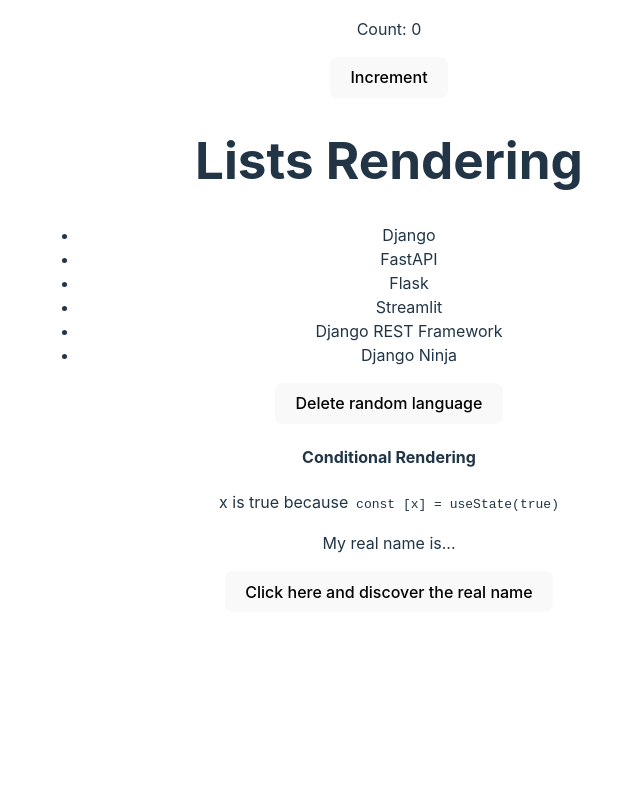
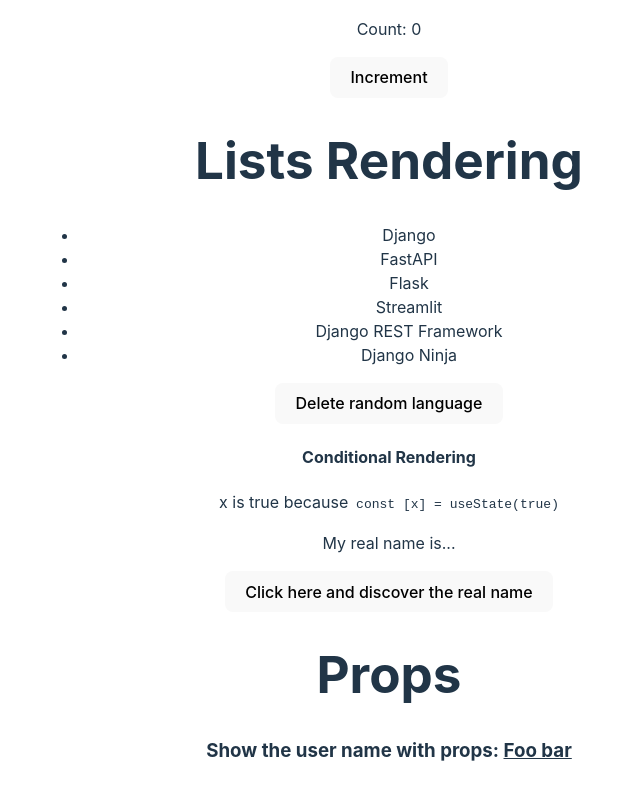
Before and after one commit to uadson/vuejs-course, a React (Vite) app in the folder code/important/: page / in a window 1280 px wide. Shown: the part 1415-2215 px from the top of the page, without its empty margins (251-891 px from the left). Before the commit the page ends 2059 px from the top, so only its background shows below. Built offline with nearby package versions, Linux system fonts and the light colour scheme.

Commit message:
class 15: props

```diff
--- a/code/important/src/App.jsx
+++ b/code/important/src/App.jsx
@@ -4,12 +4,16 @@
 import Hooks from './components/Hooks'
 import ListsRendering from './components/ListsRendering'
 import ConditionalRender from './components/ConditionalRender'
+import Props from './components/Props'
 
 // Styles
 import './App.css'
 
 // Main
 function App() {
+
+  // Props
+  const username = "Foo bar"
 
   return (
     <>
@@ -19,6 +23,7 @@
         < Hooks />
         < ListsRendering />
         < ConditionalRender />
+        < Props username={username}/>
       </div>
     </>
   )
--- /dev/null
+++ b/code/important/src/components/Props.jsx
@@ -0,0 +1,13 @@
+const Props = (props) => {
+
+    return (
+        <div>
+            <h1>Props</h1>
+            <div>
+                <h3>Show the user name with props: <u>{props.username}</u></h3>
+            </div>
+        </div>
+    )
+}
+
+export default Props
```
